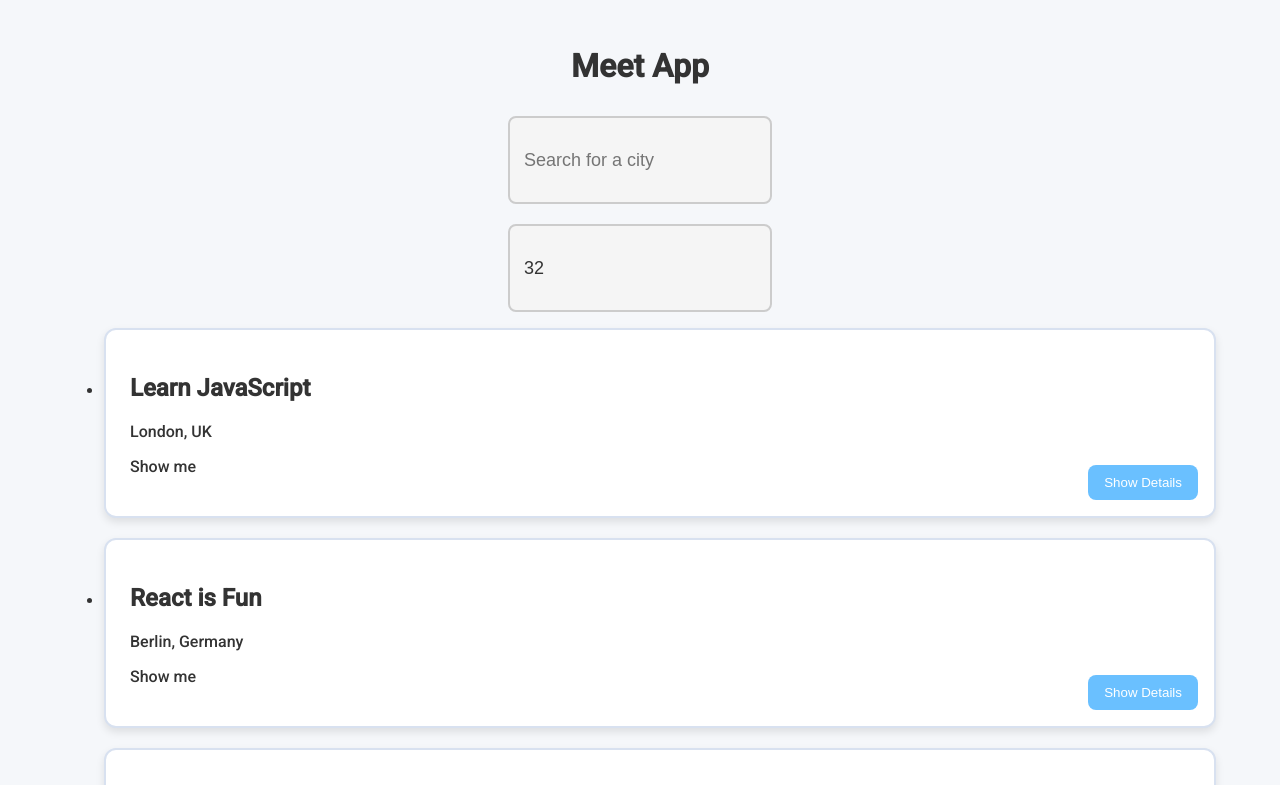
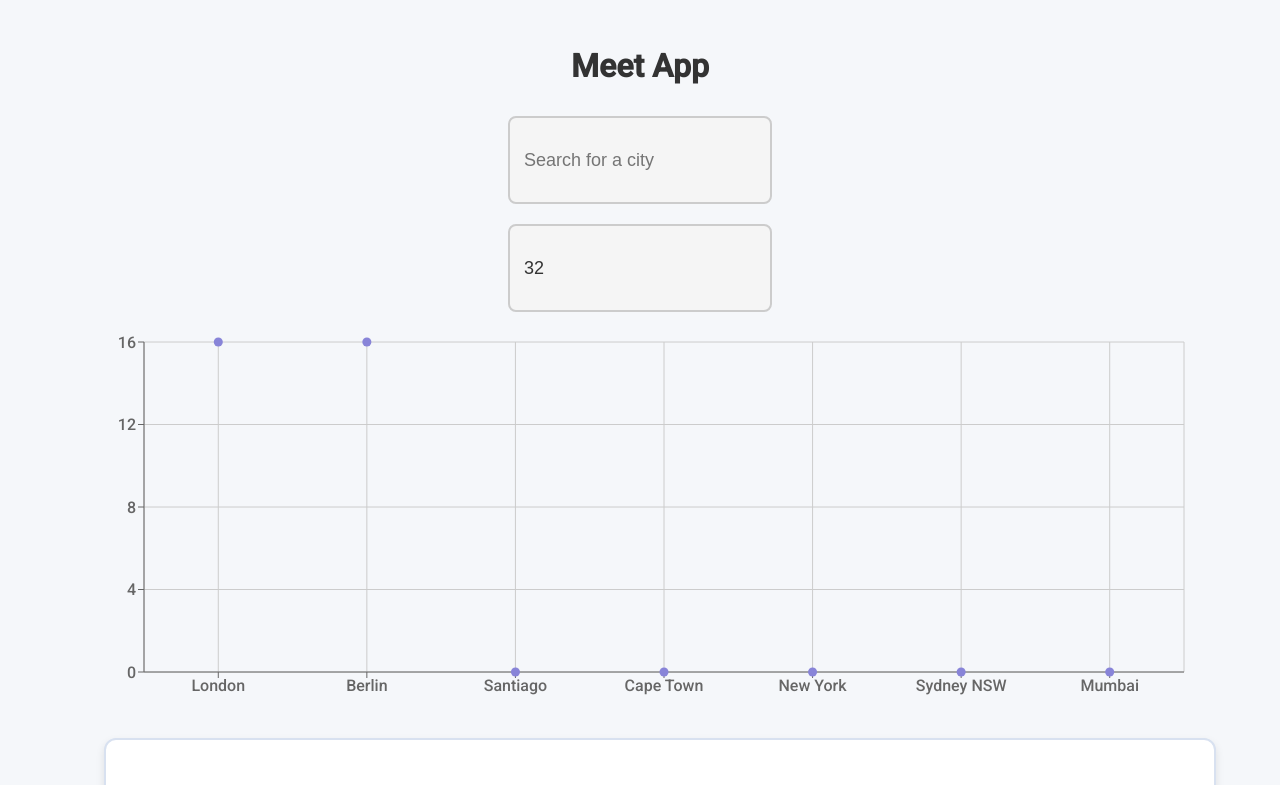
Before and after one commit to JoudHasan/Meet, a React (Create React App) app: page / in a window 1280 px wide. Shown: the top 785 px of the page. Built offline with nearby package versions, Linux system fonts and the light colour scheme; what atatus-spa would draw is missing.

Commit message:
Exercise 4.10

```diff
--- a/package.json
+++ b/package.json
@@ -14,6 +14,7 @@
     "react": "^18.2.0",
     "react-dom": "^18.2.0",
     "react-scripts": "5.0.1",
+    "recharts": "^2.12.4",
     "web-vitals": "^2.1.4",
     "workbox-background-sync": "^6.6.0",
     "workbox-broadcast-update": "^6.6.0",
--- a/src/App.js
+++ b/src/App.js
@@ -1,5 +1,6 @@
 import React, { useEffect, useState, useCallback } from "react";
 import CitySearch from "./components/CitySearch";
+import CityEventsChart from "./components/ CityEventsChart";
 import EventList from "./components/EventList";
 import NumberOfEvents from "./components/NumberOfEvents";
 import { extractLocations, getEvents } from "./api";
@@ -42,12 +43,12 @@
   }, [currentCity, currentNOE, fetchData]);
 
   return (
-    <div className="App" data-testid="app">
+    <div className="App">
       <h1>Meet App</h1>
       <div className="alerts-container">
         {infoAlert.length ? <InfoAlert text={infoAlert} /> : null}
+        {warningAlert.length ? <WarningAlert text={warningAlert} /> : null}
         {errorAlert.length ? <ErrorAlert text={errorAlert} /> : null}
-        {warningAlert.length ? <WarningAlert text={warningAlert} /> : null}
       </div>
       <CitySearch
         allLocations={allLocations}
@@ -58,6 +59,7 @@
         setCurrentNOE={setCurrentNOE}
         setErrorAlert={setErrorAlert}
       />
+      <CityEventsChart allLocations={allLocations} events={events} />
       <EventList events={events} />
     </div>
   );
--- /dev/null
+++ b/src/components/ CityEventsChart.js
@@ -0,0 +1,55 @@
+import { useState, useEffect } from "react";
+import {
+  ScatterChart,
+  Scatter,
+  XAxis,
+  YAxis,
+  CartesianGrid,
+  Tooltip,
+  ResponsiveContainer,
+} from "recharts";
+
+const CityEventsChart = ({ allLocations, events }) => {
+  const [data, setData] = useState([]);
+
+  useEffect(() => {
+    const getData = () => {
+      const newData = allLocations.map((location) => {
+        const count = events.filter(
+          (event) => event.location === location
+        ).length;
+        const city = location.split(", ")[0];
+        return { city, count };
+      });
+      return newData;
+    };
+
+    setData(getData());
+  }, [allLocations, events]);
+
+  return (
+    <ResponsiveContainer width="99%" height={400}>
+      <ScatterChart
+        margin={{
+          top: 20,
+          right: 20,
+          bottom: 20,
+          left: 20,
+        }}
+      >
+        <CartesianGrid />
+        <XAxis type="category" dataKey="city" name="City" />
+        <YAxis
+          type="number"
+          dataKey="count"
+          name="Number of events"
+          allowDecimals={false}
+        />
+        <Tooltip cursor={{ strokeDasharray: "3 3" }} />
+        <Scatter name="A school" data={data} fill="#8884d8" />
+      </ScatterChart>
+    </ResponsiveContainer>
+  );
+};
+
+export default CityEventsChart;
```
Also changed, not shown: 1 other file (tests, documents, lock files or other folders).
